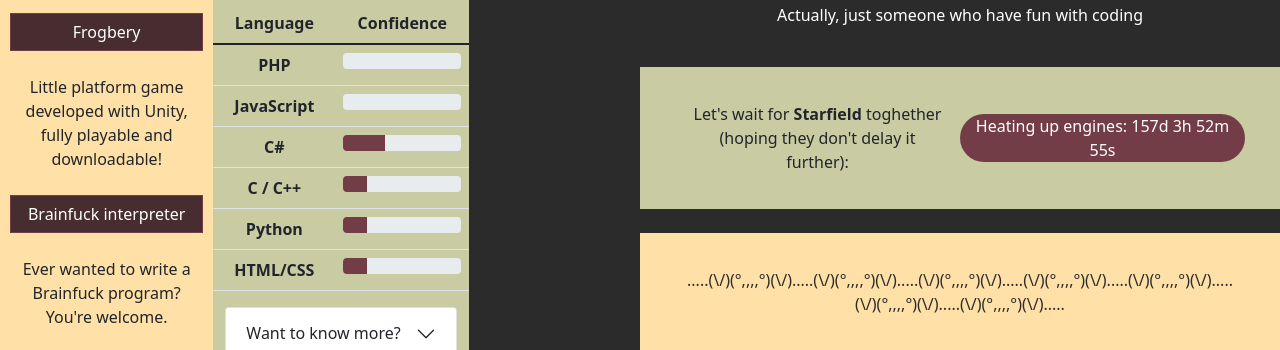
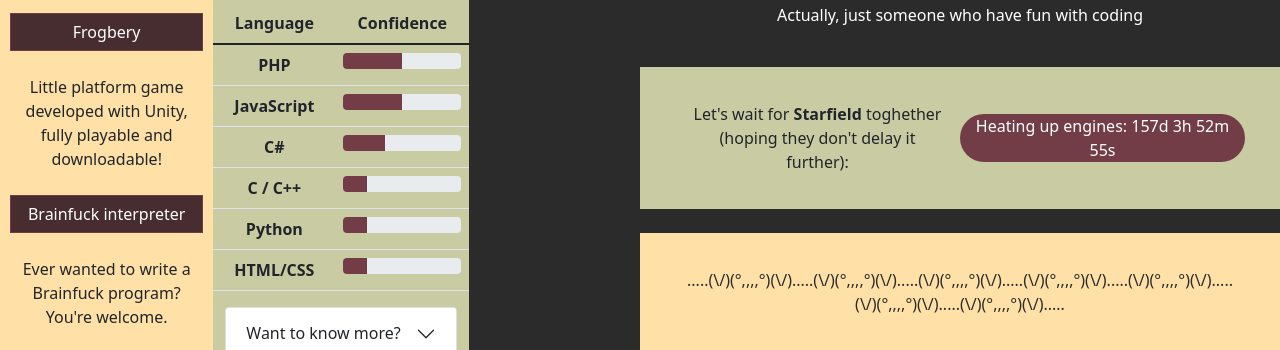
Before and after one commit to fr4p3rzz/ASiteMade4Me, a plain HTML site: page index.html in a window 1280 px wide. Shown: the part 53-403 px from the top of the page. Drawn offline with Linux system fonts and the light colour scheme.

Commit message:
debugged wrong visual for confidence values

```diff
--- a/index.html
+++ b/index.html
@@ -93,11 +93,11 @@
               <tbody>
                 <tr>
                   <th scope="row">PHP</th>
-                  <td><div class="progress"><div class="progress-bar" role="progressbar" style="width: 5-%;" aria-valuenow="70" aria-valuemin="0" aria-valuemax="100"></div></div></td>
+                  <td><div class="progress"><div class="progress-bar" role="progressbar" style="width: 50%;" aria-valuenow="70" aria-valuemin="0" aria-valuemax="100"></div></div></td>
                 </tr>
                 <tr>
                   <th scope="row">JavaScript</th>
-                  <td><div class="progress"><div class="progress-bar" role="progressbar" style="width: 5-%;" aria-valuenow="50" aria-valuemin="0" aria-valuemax="100"></div></div></td>
+                  <td><div class="progress"><div class="progress-bar" role="progressbar" style="width: 50%;" aria-valuenow="50" aria-valuemin="0" aria-valuemax="100"></div></div></td>
                 </tr>
                 <tr>
                   <th scope="row">C#</th>
```
